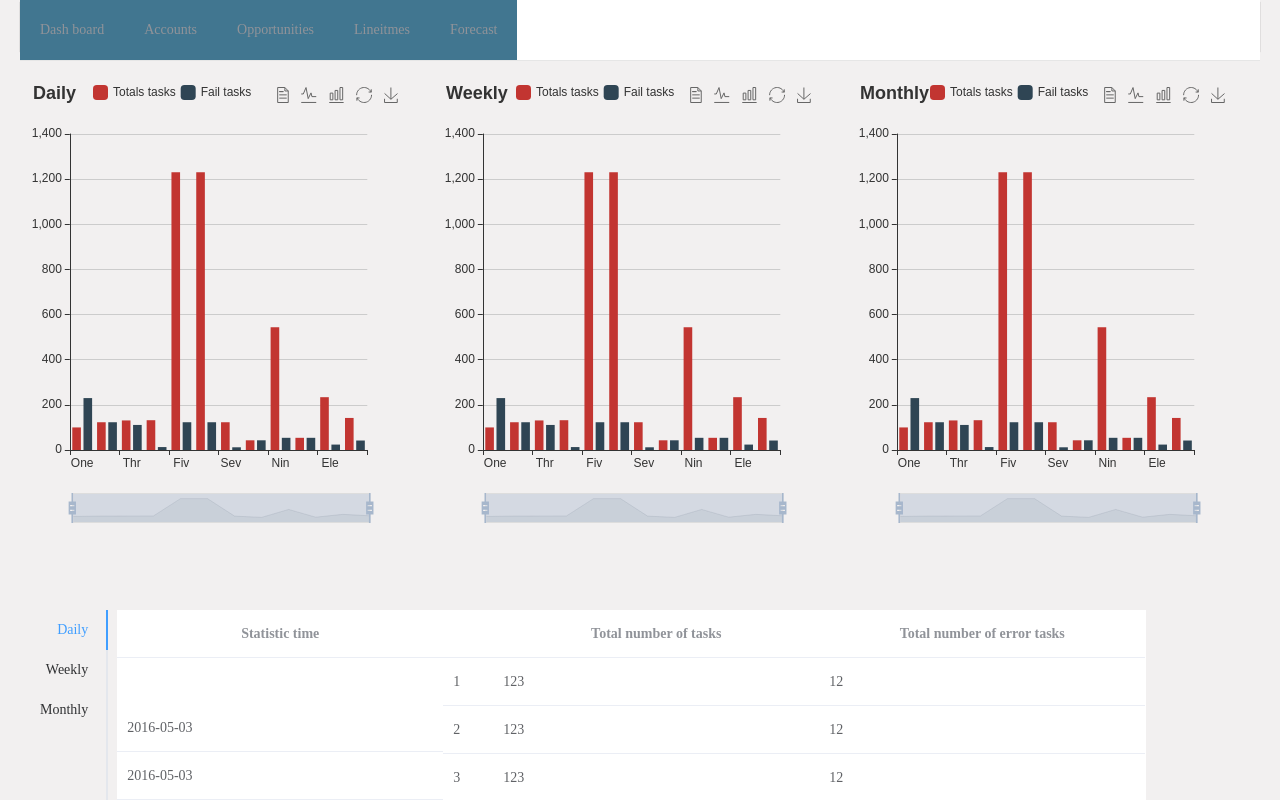
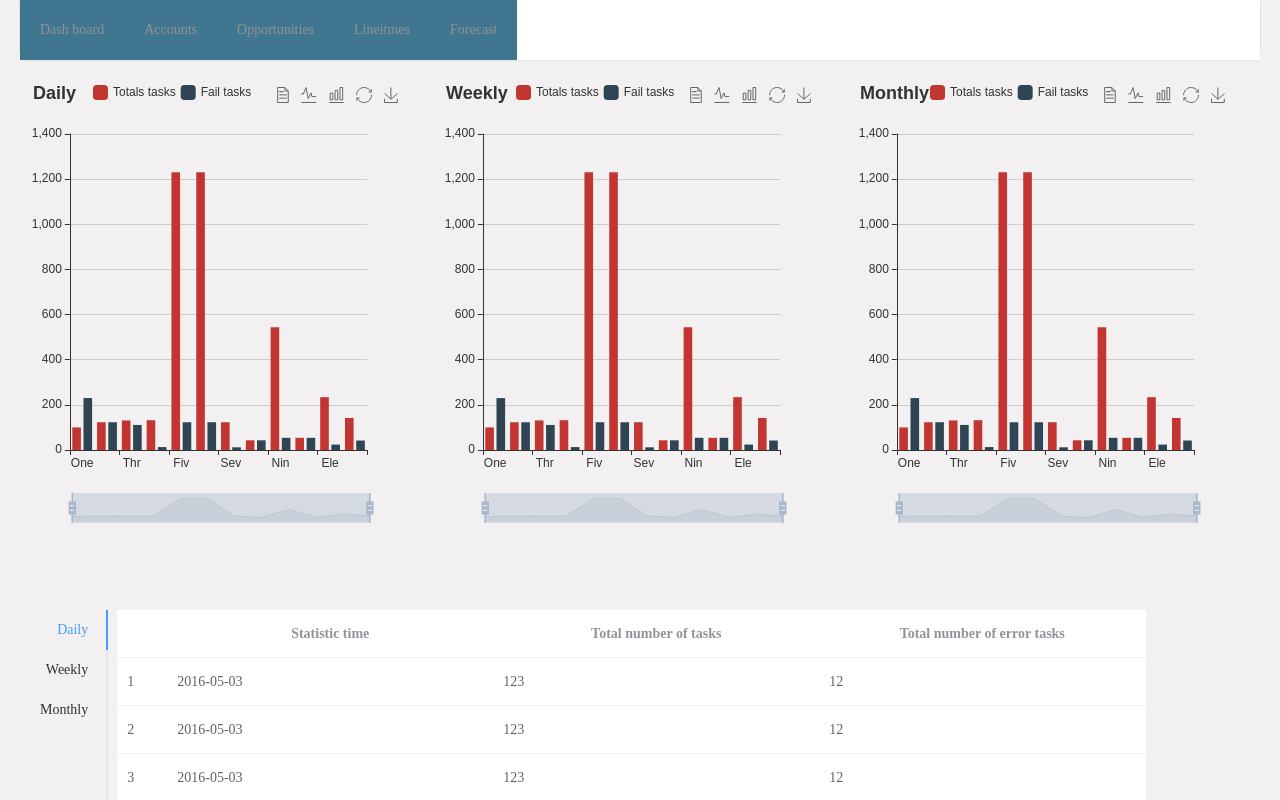
Before and after one commit to DC-Setsuna/DQMP, a Vue app: page / in a window 1280 px wide. Shown: the top 800 px of the page. Built offline with nearby package versions, Linux system fonts and the light colour scheme.

Commit message:
update data

```diff
--- a/src/components/accounts.vue
+++ b/src/components/accounts.vue
@@ -158,64 +158,8 @@ export default {
         verify: 0,
         content: ''
       },
-      tableData: [{
-          id: '2016-05-03',
-          name: '王小虎',
-          province: '上海',
-          city: '普陀区',
-          address: '上海市普陀区金沙江路 1518 弄',
-          zip: 200333
-        }, {
-          id: '2016-05-02',
-          name: '王小虎',
-          province: '上海',
-          city: '普陀区',
-          address: '上海市普陀区金沙江路 1518 弄',
-          zip: 200333
-        }, {
-          id: '2016-05-04',
-          name: '王小虎',
-          province: '上海',
-          city: '普陀区',
-          address: '上海市普陀区金沙江路 1518 弄',
-          zip: 200333
-        }, {
-          id: '2016-05-01',
-          name: '王小虎',
-          province: '上海',
-          city: '普陀区',
-          address: '上海市普陀区金沙江路 1518 弄',
-          zip: 200333
-        }, {
-          id: '2016-05-03',
-          name: '王小虎',
-          province: '上海',
-          city: '普陀区',
-          address: '上海市普陀区金沙江路 1518 弄',
-          zip: 200333
-        }, {
-          id: '2016-05-02',
-          name: '王小虎',
-          province: '上海',
-          city: '普陀区',
-          address: '上海市普陀区金沙江路 1518 弄',
-          zip: 200333
-        }, {
-          id: '2016-05-04',
-          name: '王小虎',
-          province: '上海',
-          city: '普陀区',
-          address: '上海市普陀区金沙江路 1518 弄',
-          zip: 200333
-        }, {
-          id: '2016-05-01',
-          name: '王小虎',
-          province: '上海',
-          city: '普陀区',
-          address: '上海市普陀区金沙江路 1518 弄',
-          zip: 200333
-        }],
-        window_height: 0
+      tableData: [],
+      window_height: 0
     }
   },
   methods: {
@@ -236,6 +180,7 @@ export default {
       console.log(row.id);
     },
     Submit(file) {
+    	debugger;
       console.log(file);
     },
     refresh() {
@@ -261,10 +206,16 @@ export default {
     },
     lookdetail(row) {
       this.$router.push({name: 'viewtaskmodule', params: { data: row.id }})
+    },
+    getaccount_tab_data() {
+      this.axios.get("../../../static/account_tab.json").then((response) => {
+          this.tableData = response.data;
+        })
     }
   },
   created: function () {
-    this.getWindowSize();
+  	this.getWindowSize();
+    this.getaccount_tab_data();
   }
 }
 </script>
--- a/src/components/dashboard.vue
+++ b/src/components/dashboard.vue
@@ -17,8 +17,8 @@
       	  <el-tabs :tab-position="tabPosition" style="height: 400px;">
 		    <el-tab-pane label="Daily">
           <el-table :data="tableData" :header-cell-style="{'text-align':'center'}" :row-style="{'text-align':'center'}" style="width: 90%" height="400px">
-            <el-table-column type="index" width="50"></el-table-column>
-			      <el-table-column fixed prop="Statistictime" label="Statistic time" :span="8">
+            <el-table-column fixed type="index" width="50"></el-table-column>
+			      <el-table-column prop="Statistictime" label="Statistic time" :span="8">
 			      </el-table-column>
 			      <el-table-column prop="Totalnumberoftasks" label="Total number of tasks" :span="8">
 			      </el-table-column>
@@ -28,8 +28,8 @@
 		    </el-tab-pane>
 		    <el-tab-pane label="Weekly">
           <el-table :data="tableData1" :header-cell-style="{'text-align':'center'}" :row-style="{'text-align':'center'}" style="width: 90%" height="400px">
-            <el-table-column type="index" width="50"></el-table-column>
-			      <el-table-column fixed prop="Statistictime" label="Statistic time" :span="8">
+            <el-table-column fixed type="index" width="50"></el-table-column>
+			      <el-table-column prop="Statistictime" label="Statistic time" :span="8">
 			      </el-table-column>
 			      <el-table-column prop="Totalnumberoftasks" label="Total number of tasks" :span="8">
 			      </el-table-column>
@@ -39,8 +39,8 @@
 		    </el-tab-pane>
 		    <el-tab-pane label="Monthly">
 		      <el-table :data="tableData2" :header-cell-style="{'text-align':'center'}" :row-style="{'text-align':'center'}" style="width: 90%" height="400px">
-            <el-table-column type="index" width="50"></el-table-column>
-			      <el-table-column fixed prop="Statistictime" label="Statistic time" :span="8">
+            <el-table-column fixed type="index" width="50"></el-table-column>
+			      <el-table-column prop="Statistictime" label="Statistic time" :span="8">
 			      </el-table-column>
 			      <el-table-column prop="Totalnumberoftasks" label="Total number of tasks" :span="8">
 			      </el-table-column>
@@ -62,133 +62,34 @@
     data () {
       return {
         tabPosition: 'left',
-        tableData: [{
-          Statistictime: '2016-05-03',
-          Totalnumberoftasks: '123',
-          Totalnumberoferrortasks: '12',
-        },{
-          Statistictime: '2016-05-03',
-          Totalnumberoftasks: '123',
-          Totalnumberoferrortasks: '12',
-        },{
-          Statistictime: '2016-05-03',
-          Totalnumberoftasks: '123',
-          Totalnumberoferrortasks: '12',
-        },{
-          Statistictime: '2016-05-03',
-          Totalnumberoftasks: '123',
-          Totalnumberoferrortasks: '12',
-        },{
-          Statistictime: '2016-05-03',
-          Totalnumberoftasks: '123',
-          Totalnumberoferrortasks: '12',
-        },{
-          Statistictime: '2016-05-03',
-          Totalnumberoftasks: '123',
-          Totalnumberoferrortasks: '12',
-        },{
-          Statistictime: '2016-05-03',
-          Totalnumberoftasks: '123',
-          Totalnumberoferrortasks: '12',
-        },{
-          Statistictime: '2016-05-03',
-          Totalnumberoftasks: '123',
-          Totalnumberoferrortasks: '12',
-        },{
-          Statistictime: '2016-05-03',
-          Totalnumberoftasks: '123',
-          Totalnumberoferrortasks: '12',
-        },{
-          Statistictime: '2016-05-03',
-          Totalnumberoftasks: '123',
-          Totalnumberoferrortasks: '12',
-        }],
-        tableData1: [{
-          Statistictime: '2016-05-03',
-          Totalnumberoftasks: '123',
-          Totalnumberoferrortasks: '12',
-        },{
-          Statistictime: '2016-05-03',
-          Totalnumberoftasks: '123',
-          Totalnumberoferrortasks: '12',
-        },{
-          Statistictime: '2016-05-03',
-          Totalnumberoftasks: '123',
-          Totalnumberoferrortasks: '12',
-        },{
-          Statistictime: '2016-05-03',
-          Totalnumberoftasks: '123',
-          Totalnumberoferrortasks: '12',
-        },{
-          Statistictime: '2016-05-03',
-          Totalnumberoftasks: '123',
-          Totalnumberoferrortasks: '12',
-        },{
-          Statistictime: '2016-05-03',
-          Totalnumberoftasks: '123',
-          Totalnumberoferrortasks: '12',
-        },{
-          Statistictime: '2016-05-03',
-          Totalnumberoftasks: '123',
-          Totalnumberoferrortasks: '12',
-        },{
-          Statistictime: '2016-05-03',
-          Totalnumberoftasks: '123',
-          Totalnumberoferrortasks: '12',
-        },{
-          Statistictime: '2016-05-03',
-          Totalnumberoftasks: '123',
-          Totalnumberoferrortasks: '12',
-        },{
-          Statistictime: '2016-05-03',
-          Totalnumberoftasks: '123',
-          Totalnumberoferrortasks: '12',
-        }],
-        tableData2: [{
-          Statistictime: '2016-05-03',
-          Totalnumberoftasks: '123',
-          Totalnumberoferrortasks: '12',
-        },{
-          Statistictime: '2016-05-03',
-          Totalnumberoftasks: '123',
-          Totalnumberoferrortasks: '12',
-        },{
-          Statistictime: '2016-05-03',
-          Totalnumberoftasks: '123',
-          Totalnumberoferrortasks: '12',
-        },{
-          Statistictime: '2016-05-03',
-          Totalnumberoftasks: '123',
-          Totalnumberoferrortasks: '12',
-        },{
-          Statistictime: '2016-05-03',
-          Totalnumberoftasks: '123',
-          Totalnumberoferrortasks: '12',
-        },{
-          Statistictime: '2016-05-03',
-          Totalnumberoftasks: '123',
-          Totalnumberoferrortasks: '12',
-        },{
-          Statistictime: '2016-05-03',
-          Totalnumberoftasks: '123',
-          Totalnumberoferrortasks: '12',
-        },{
-          Statistictime: '2016-05-03',
-          Totalnumberoftasks: '123',
-          Totalnumberoferrortasks: '12',
-        },{
-          Statistictime: '2016-05-03',
-          Totalnumberoftasks: '123',
-          Totalnumberoferrortasks: '12',
-        },{
-          Statistictime: '2016-05-03',
-          Totalnumberoftasks: '123',
-          Totalnumberoferrortasks: '12',
-        }]
+        tableData: [],
+        tableData1: [],
+        tableData2: []
       }
     },
     components: { DailyBoard , WeeklyBoard , MonthlyBoard},
-
+    methods: {
+      getTabDailyData() {
+        this.axios.get('../../../static/dash_tab.json').then((response) => {
+          this.tableData = response.data;
+        })
+      },
+      getTabWeeklyData() {
+        this.axios.get('../../../static/dash_tab.json').then((response) => {
+          this.tableData1 = response.data;
+        })
+      },
+      getTabMonthlyData() {
+        this.axios.get('../../../static/dash_tab.json').then((response) => {
+          this.tableData2 = response.data;
+        })
+      }
+    },
+    created: function() {
+      this.getTabDailyData()
+      this.getTabWeeklyData()
+      this.getTabMonthlyData()
+    }
   }
 </script>
 <style type="text/css">
--- /dev/null
+++ b/static/dash_tab.json
@@ -0,0 +1,55 @@
+[
+  {
+    "Statistictime" : "2016-05-03",
+    "Totalnumberoftasks" : "123",
+    "Totalnumberoferrortasks" : "12"
+  },{
+    "Statistictime" : "2016-05-03",
+    "Totalnumberoftasks" : "123",
+    "Totalnumberoferrortasks" : "12"
+  },{
+    "Statistictime" : "2016-05-03",
+    "Totalnumberoftasks" : "123",
+    "Totalnumberoferrortasks" : "12"
+  },{
+    "Statistictime" : "2016-05-03",
+    "Totalnumberoftasks" : "123",
+    "Totalnumberoferrortasks" : "12"
+  },{
+    "Statistictime" : "2016-05-03",
+    "Totalnumberoftasks" : "123",
+    "Totalnumberoferrortasks" : "12"
+  },{
+    "Statistictime" : "2016-05-03",
+    "Totalnumberoftasks" : "123",
+    "Totalnumberoferrortasks" : "12"
+  },{
+    "Statistictime" : "2016-05-03",
+    "Totalnumberoftasks" : "123",
+    "Totalnumberoferrortasks" : "12"
+  },{
+    "Statistictime" : "2016-05-03",
+    "Totalnumberoftasks" : "123",
+    "Totalnumberoferrortasks" : "12"
+  },{
+    "Statistictime" : "2016-05-03",
+    "Totalnumberoftasks" : "123",
+    "Totalnumberoferrortasks" : "12"
+  },{
+    "Statistictime" : "2016-05-03",
+    "Totalnumberoftasks" : "123",
+    "Totalnumberoferrortasks" : "12"
+  },{
+    "Statistictime" : "2016-05-03",
+    "Totalnumberoftasks" : "123",
+    "Totalnumberoferrortasks" : "12"
+  },{
+    "Statistictime" : "2016-05-03",
+    "Totalnumberoftasks" : "123",
+    "Totalnumberoferrortasks" : "12"
+  },{
+    "Statistictime" : "2016-05-03",
+    "Totalnumberoftasks" : "123",
+    "Totalnumberoferrortasks" : "12"
+  }
+]
```
Also changed, not shown: static/account_tab.json (added, +66 -0 lines).
